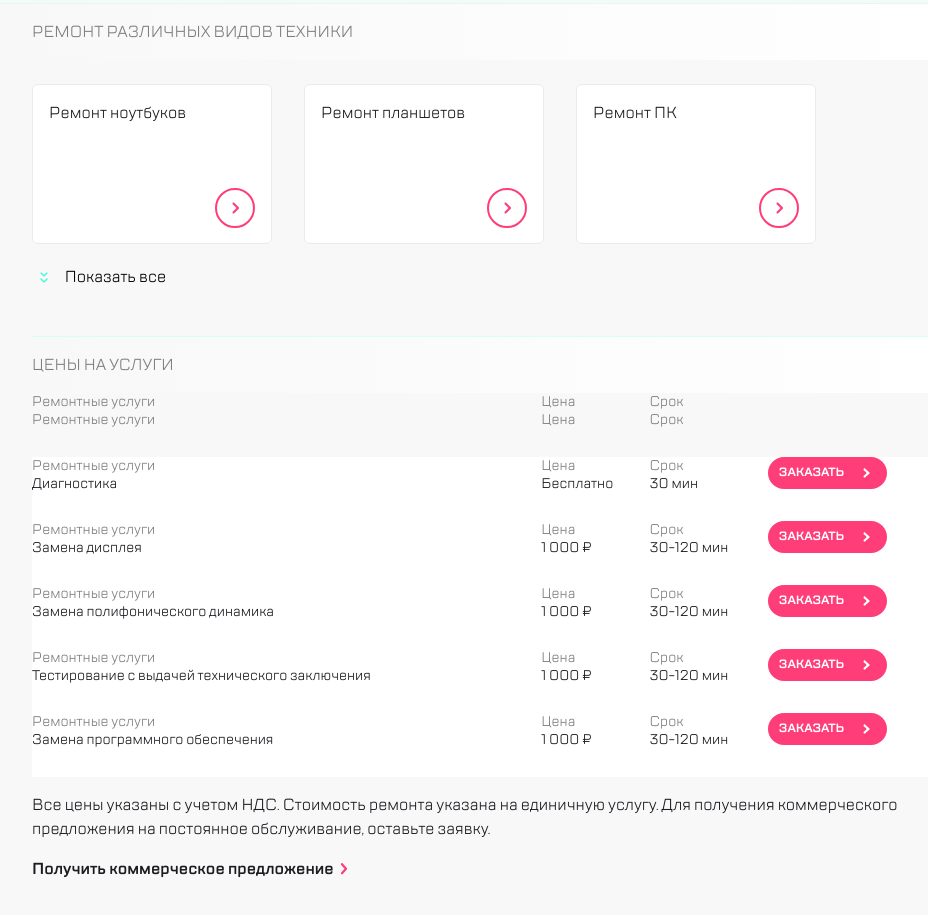
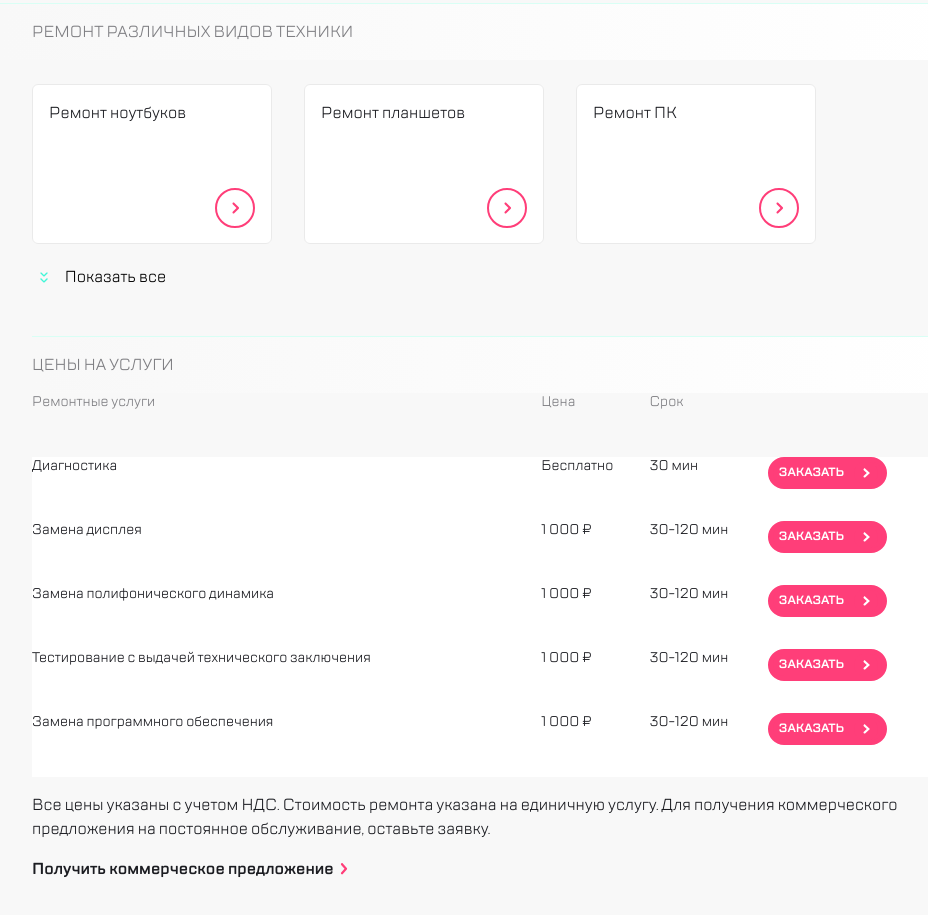
Before and after one commit to ElenaShumi/WebCore, a website built with webpack: page src/index.html in a window 1280 px wide. Shown: the part 1072-1987 px from the top of the page, without its empty margins (305-1233 px from the left). Built offline with nearby package versions, Linux system fonts and the light colour scheme.

Commit message:
add swiper price-768

```diff
--- a/src/index.html
+++ b/src/index.html
@@ -170,7 +170,8 @@
         <div class="container__header">
             <h2 class="container__title">Цены на услуги</h2>
         </div>
-        <div class="container__table table">
+        <div class="container__slider swiper-container">
+            <div class="container__table table swiper-wrapper">
                 <div class="table__tr">
                     <div class="table__td">
                         <div class="table__item">Ремонтные услуги</div>
@@ -185,7 +186,7 @@
                         <div class="table__item"></div>
                     </div>
                 </div>
-            <div class="table__tr">
+                <div class="table__tr swiper-slide">
                     <div class="table__td">
                         <div class="table__item">Диагностика</div>
                     </div>
@@ -203,7 +204,7 @@
                         </div>
                     </div>
                 </div>
-            <div class="table__tr">
+                <div class="table__tr swiper-slide">
                     <div class="table__td">
                         <div class="table__item">Замена дисплея</div>
                     </div>
@@ -221,7 +222,7 @@
                         </div>
                     </div>
                 </div>
-            <div class="table__tr">
+                <div class="table__tr swiper-slide">
                     <div class="table__td">
                         <div class="table__item">Замена полифонического динамика</div>
                     </div>
@@ -239,7 +240,7 @@
                         </div>
                     </div>
                 </div>
-            <div class="table__tr">
+                <div class="table__tr swiper-slide">
                     <div class="table__td">
                         <div class="table__item">Тестирование с выдачей технического заключения</div>
                     </div>
@@ -257,7 +258,7 @@
                         </div>
                     </div>
                 </div>
-            <div class="table__tr">
+                <div class="table__tr swiper-slide">
                     <div class="table__td">
                         <div class="table__item">Замена программного обеспечения</div>
                     </div>
@@ -275,6 +276,8 @@
                         </div>
                     </div>
                 </div>
+            </div>
+            <div class="swiper-pagination"></div>
         </div>
         <p class="container__text">Все цены указаны с учетом НДС. Стоимость ремонта указана на единичную услугу. Для получения коммерческого предложения на постоянное обслуживание, оставьте заявку.</p>
         <a class="container__link" href="#">Получить коммерческое предложение</a>
--- a/src/scss/blocks/__priceContainer.scss
+++ b/src/scss/blocks/__priceContainer.scss
@@ -1,20 +1,19 @@
 .container.price {
   margin-left: $indentLeft;
-  // margin-right: $indentLeft;
 
   @media (min-width: 768px) {
     margin-left: $indentLeft768;
-    // margin-right: $indentLeft768;
   }
 
   @media (min-width: 1120px) {
     margin-left: $indentLeft1120;
-    // margin-right: $indentLeft1120;
   }
   .container__header {
     padding-left: 0;
   }
-
+  .swiper-pagination {
+    margin-top: 16px;
+  }
 }
 
 .conteiner__text {
@@ -58,7 +57,7 @@
     background-color: $whiteColor;
     border: 1px solid $otherColor;
     border-radius: 6px;
-    min-width: 226px;
+    width: 226px;
     height: 166px;
     padding: 16px;
 
@@ -83,14 +82,12 @@
         }
       }
     }
-
-
   }
 
   &__td {
-
     font-size: 14px;
     line-height: 18px;
+
 
 
     &:first-child {
@@ -101,6 +98,10 @@
         content: 'Ремонтные услуги';
         color: $textLink;
         line-height: 16px;
+
+        @media (min-width: 768px) {
+          content: none;
+        }
       }
     }
 
@@ -112,12 +113,21 @@
         content: 'Цена';
         color: $textLink;
         line-height: 16px;
+
+        @media (min-width: 768px) {
+          content: none;
+        }
       }
     }
+
     &:nth-child(3)::before {
       content: 'Срок';
       color: $textLink;
       line-height: 16px;
+
+      @media (min-width: 768px) {
+        content: none;
+      }
     }
 
     @media (min-width: 768px) {
```
Also changed, not shown: src/scss/foundation/__globals.scss (+0 -22 lines). Lines whose indentation alone changed are shown as unchanged.
